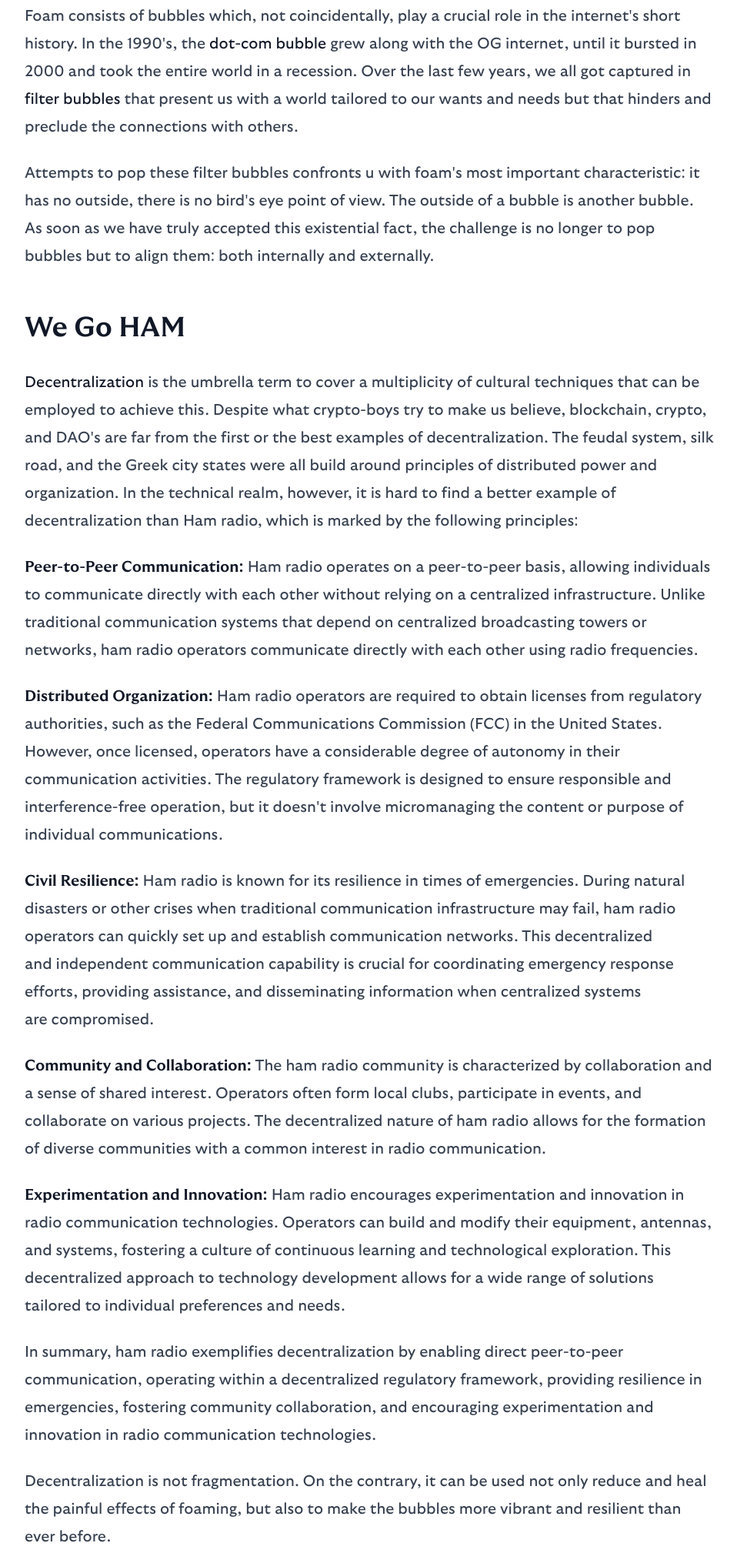
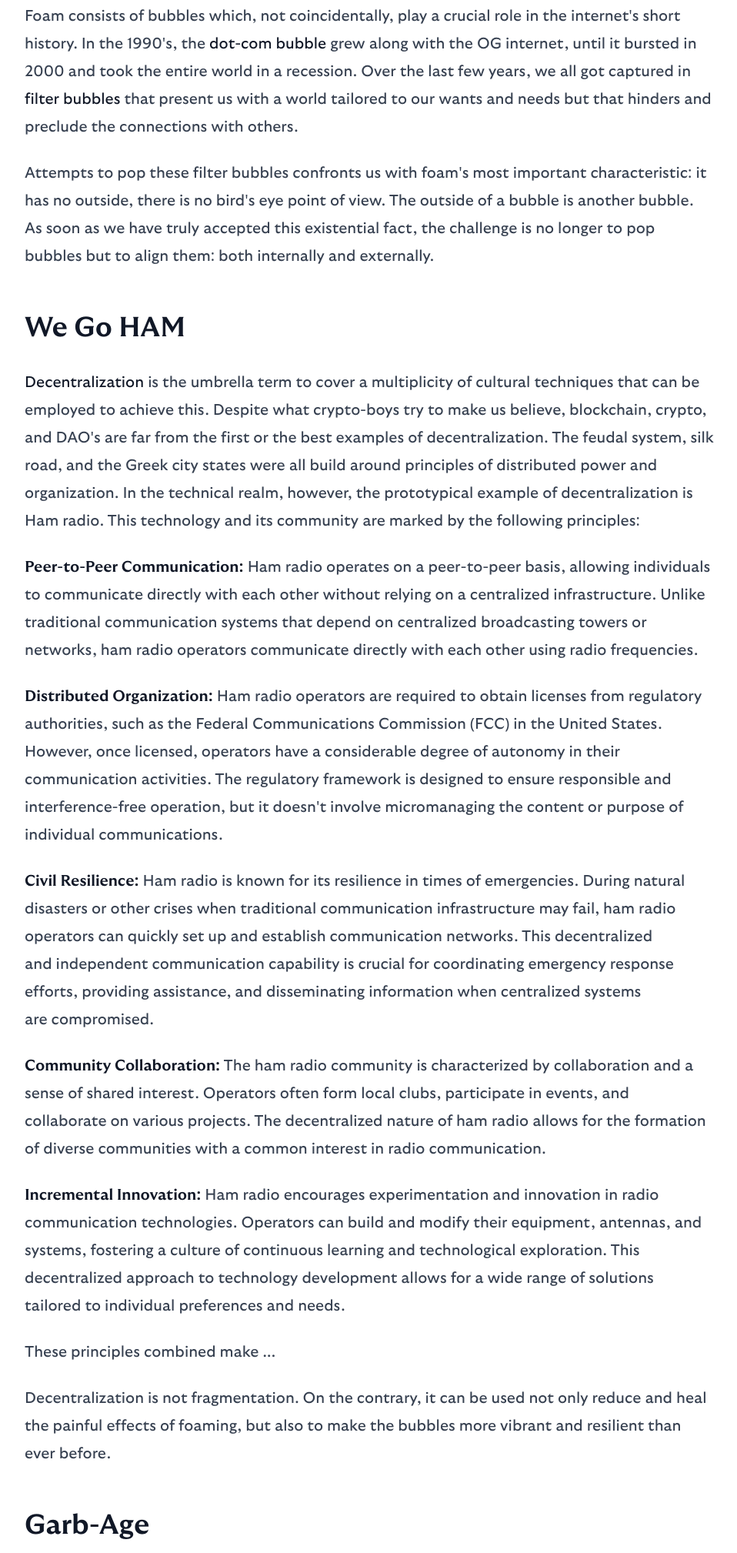
Before and after one commit to yeehaa123/yeehaa.io, an Astro site: page / in a window 1280 px wide. Shown: the part 6422-8440 px from the top of the page at 77% size, without its empty margins (160-1118 px from the left). Built offline with nearby package versions, Linux system fonts and the light colour scheme; Astro itself is replaced by a stand-in of ours; some packages are replaced by stand-ins of ours.

Commit message:
text updates

```diff
--- a/src/content/Work/Align the Misaligned.mdx
+++ b/src/content/Work/Align the Misaligned.mdx
@@ -84,11 +84,11 @@ The desire to reverse the effects of separation repeats trauma and causes paraly
 
 Foam consists of bubbles which, not coincidentally, play a crucial role in the internet's short history. In the 1990's, the [dot-com bubble](https://www.thestreet.com/dictionary/d/dot-com-bubble-and-burst) grew along with the OG internet, until it bursted in 2000 and took the entire world in a recession. Over the last few years, we all got captured in [filter bubbles](https://edu.gcfglobal.org/en/digital-media-literacy/how-filter-bubbles-isolate-you/1/) that present us with a world tailored to our wants and needs but that hinders and preclude the connections with others.
 
-Attempts to pop these filter bubbles confronts u with foam's most important characteristic: it has no outside, there is no bird's eye point of view. The outside of a bubble is another bubble. As soon as we have truly accepted this existential fact, the challenge is no longer to pop bubbles but to align them: both internally and externally.
+Attempts to pop these filter bubbles confronts us with foam's most important characteristic: it has no outside, there is no bird's eye point of view. The outside of a bubble is another bubble. As soon as we have truly accepted this existential fact, the challenge is no longer to pop bubbles but to align them: both internally and externally.
 
 ## We Go HAM
 
-[Decentralization](https://medium.com/nakamo-to/whats-the-difference-between-decentralized-and-distributed-1b8de5e7f5a4) is the umbrella term to cover a multiplicity of cultural techniques that can be employed to achieve this. Despite what crypto-boys try to make us believe, blockchain, crypto, and DAO's are far from the first or the best examples of decentralization. The feudal system, silk road, and the Greek city states were all build around principles of distributed power and organization. In the technical realm, however, it is hard to find a better example of decentralization than Ham radio, which is marked by the following principles:
+[Decentralization](https://medium.com/nakamo-to/whats-the-difference-between-decentralized-and-distributed-1b8de5e7f5a4) is the umbrella term to cover a multiplicity of cultural techniques that can be employed to achieve this. Despite what crypto-boys try to make us believe, blockchain, crypto, and DAO's are far from the first or the best examples of decentralization. The feudal system, silk road, and the Greek city states were all build around principles of distributed power and organization. In the technical realm, however, the prototypical example of decentralization is Ham radio. This technology and its community are marked by the following principles:
 
 **Peer-to-Peer Communication:** Ham radio operates on a peer-to-peer basis, allowing individuals to communicate directly with each other without relying on a centralized infrastructure. Unlike traditional communication systems that depend on centralized broadcasting towers or networks, ham radio operators communicate directly with each other using radio frequencies.
 
@@ -96,11 +96,11 @@ Attempts to pop these filter bubbles confronts u with foam's most important char
 
 **Civil Resilience:** Ham radio is known for its resilience in times of emergencies. During natural disasters or other crises when traditional communication infrastructure may fail, ham radio operators can quickly set up and establish communication networks. This decentralized and independent communication capability is crucial for coordinating emergency response efforts, providing assistance, and disseminating information when centralized systems are compromised.
 
-**Community and Collaboration:** The ham radio community is characterized by collaboration and a sense of shared interest. Operators often form local clubs, participate in events, and collaborate on various projects. The decentralized nature of ham radio allows for the formation of diverse communities with a common interest in radio communication.
+**Community Collaboration:** The ham radio community is characterized by collaboration and a sense of shared interest. Operators often form local clubs, participate in events, and collaborate on various projects. The decentralized nature of ham radio allows for the formation of diverse communities with a common interest in radio communication.
 
-**Experimentation and Innovation:** Ham radio encourages experimentation and innovation in radio communication technologies. Operators can build and modify their equipment, antennas, and systems, fostering a culture of continuous learning and technological exploration. This decentralized approach to technology development allows for a wide range of solutions tailored to individual preferences and needs.
+**Incremental Innovation:** Ham radio encourages experimentation and innovation in radio communication technologies. Operators can build and modify their equipment, antennas, and systems, fostering a culture of continuous learning and technological exploration. This decentralized approach to technology development allows for a wide range of solutions tailored to individual preferences and needs.
 
-In summary, ham radio exemplifies decentralization by enabling direct peer-to-peer communication, operating within a decentralized regulatory framework, providing resilience in emergencies, fostering community collaboration, and encouraging experimentation and innovation in radio communication technologies.
+These principles combined make ...
 
 Decentralization is not fragmentation. On the contrary, it can be used not only reduce and heal the painful effects of foaming, but also to make the bubbles more vibrant and resilient than ever before.
 
@@ -135,7 +135,7 @@ Internet foaming has opened up one more cultural technique that the OG internet
 
 **Continuous Just In Time Learning**: Offcourse 2.0
 
-**Trustbased Communication**: evidence-based reputation...
+**Trustbased Information**: evidence-based reputation...
 
 **Ecosystem Sourced Development**: PPS, Stewardship...
 
```
